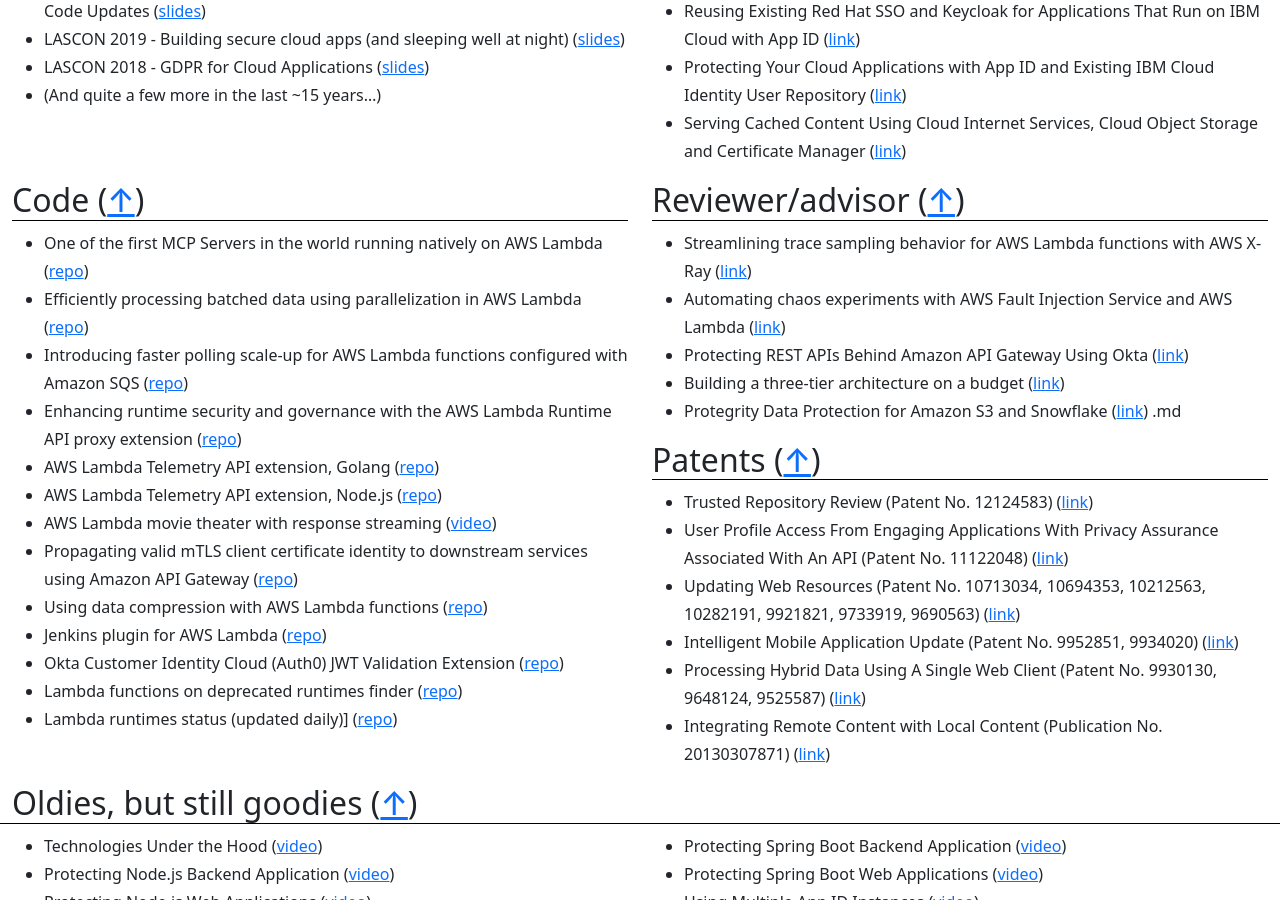
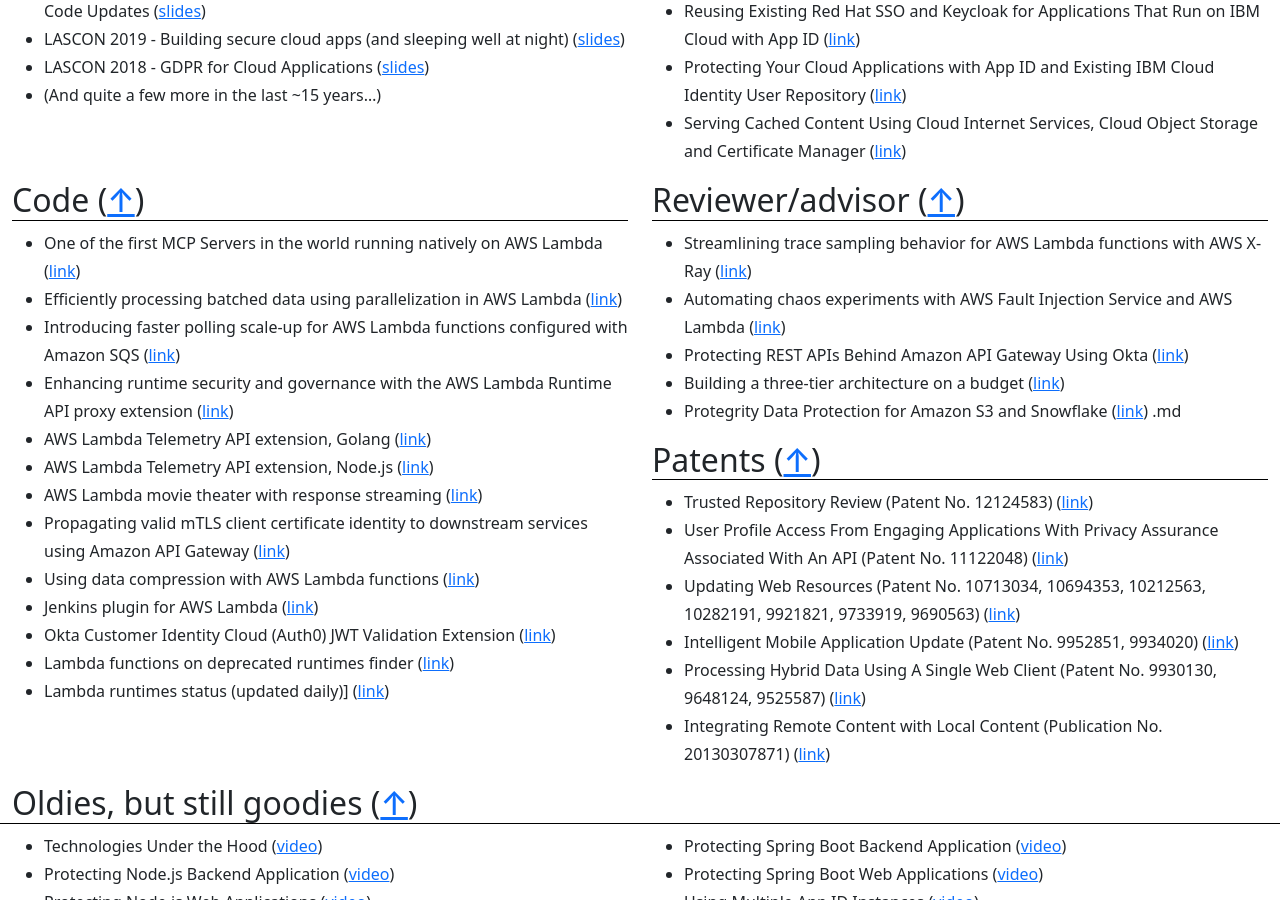
Before and after one commit to aal80/whoami, a Jekyll site: the page built from index.md, in a window 1280 px wide and 900 px high, scrolled down 1552 px. Built offline with Jekyll 4.4.1, drawn with Linux system fonts in a browser that asks for light colours.

Commit message:
Update code.md

```diff
--- a/_includes/code.md
+++ b/_includes/code.md
@@ -1,15 +1,15 @@
 ## Code ([↑](#top))
 
-- One of the first MCP Servers in the world running natively on AWS Lambda ([repo](https://github.com/aal80/simple-mcp-server-on-lambda/tree/main))
-- Efficiently processing batched data using parallelization in AWS Lambda ([repo](https://github.com/aws-samples/lambda-with-multithreading))
-- Introducing faster polling scale-up for AWS Lambda functions configured with Amazon SQS ([repo](https://github.com/aws-samples/lambda-sqs-event-source-mapping-scaling-improvements))
-- Enhancing runtime security and governance with the AWS Lambda Runtime API proxy extension ([repo](https://github.com/aws-samples/aws-lambda-extensions/tree/main/nodejs-example-lambda-runtime-api-proxy-extension))
-- AWS Lambda Telemetry API extension, Golang ([repo](https://github.com/aws-samples/aws-lambda-extensions/tree/main/go-example-telemetry-api-extension))
-- AWS Lambda Telemetry API extension, Node.js ([repo](https://github.com/aws-samples/aws-lambda-extensions/tree/main/nodejs-example-telemetry-api-extension))
-- AWS Lambda movie theater with response streaming ([video](https://youtu.be/yJ1frdqAz40))
-- Propagating valid mTLS client certificate identity to downstream services using Amazon API Gateway ([repo](https://github.com/aws-samples/api-gateway-certificate-propagation))
-- Using data compression with AWS Lambda functions ([repo](https://github.com/aws-samples/lambda-with-compression))
-- Jenkins plugin for AWS Lambda ([repo](https://github.com/aal80/aws-lambda-jenkins-plugin))
-- Okta Customer Identity Cloud (Auth0) JWT Validation Extension ([repo](https://github.com/aal80/lambda-jwt-verifier-runtime-api-proxy))
-- Lambda functions on deprecated runtimes finder ([repo](https://github.com/aal80/lambda-on-deprecated-runtimes-finder))
-- Lambda runtimes status (updated daily)] ([repo](https://github.com/aal80/lambda-on-deprecated-runtimes-finder/blob/main/deprecated_runtimes.json))
+- One of the first MCP Servers in the world running natively on AWS Lambda ([link](https://github.com/aal80/simple-mcp-server-on-lambda/tree/main))
+- Efficiently processing batched data using parallelization in AWS Lambda ([link](https://github.com/aws-samples/lambda-with-multithreading))
+- Introducing faster polling scale-up for AWS Lambda functions configured with Amazon SQS ([link](https://github.com/aws-samples/lambda-sqs-event-source-mapping-scaling-improvements))
+- Enhancing runtime security and governance with the AWS Lambda Runtime API proxy extension ([link](https://github.com/aws-samples/aws-lambda-extensions/tree/main/nodejs-example-lambda-runtime-api-proxy-extension))
+- AWS Lambda Telemetry API extension, Golang ([link](https://github.com/aws-samples/aws-lambda-extensions/tree/main/go-example-telemetry-api-extension))
+- AWS Lambda Telemetry API extension, Node.js ([link](https://github.com/aws-samples/aws-lambda-extensions/tree/main/nodejs-example-telemetry-api-extension))
+- AWS Lambda movie theater with response streaming ([link](https://youtu.be/yJ1frdqAz40))
+- Propagating valid mTLS client certificate identity to downstream services using Amazon API Gateway ([link](https://github.com/aws-samples/api-gateway-certificate-propagation))
+- Using data compression with AWS Lambda functions ([link](https://github.com/aws-samples/lambda-with-compression))
+- Jenkins plugin for AWS Lambda ([link](https://github.com/aal80/aws-lambda-jenkins-plugin))
+- Okta Customer Identity Cloud (Auth0) JWT Validation Extension ([link](https://github.com/aal80/lambda-jwt-verifier-runtime-api-proxy))
+- Lambda functions on deprecated runtimes finder ([link](https://github.com/aal80/lambda-on-deprecated-runtimes-finder))
+- Lambda runtimes status (updated daily)] ([link](https://github.com/aal80/lambda-on-deprecated-runtimes-finder/blob/main/deprecated_runtimes.json))
```
